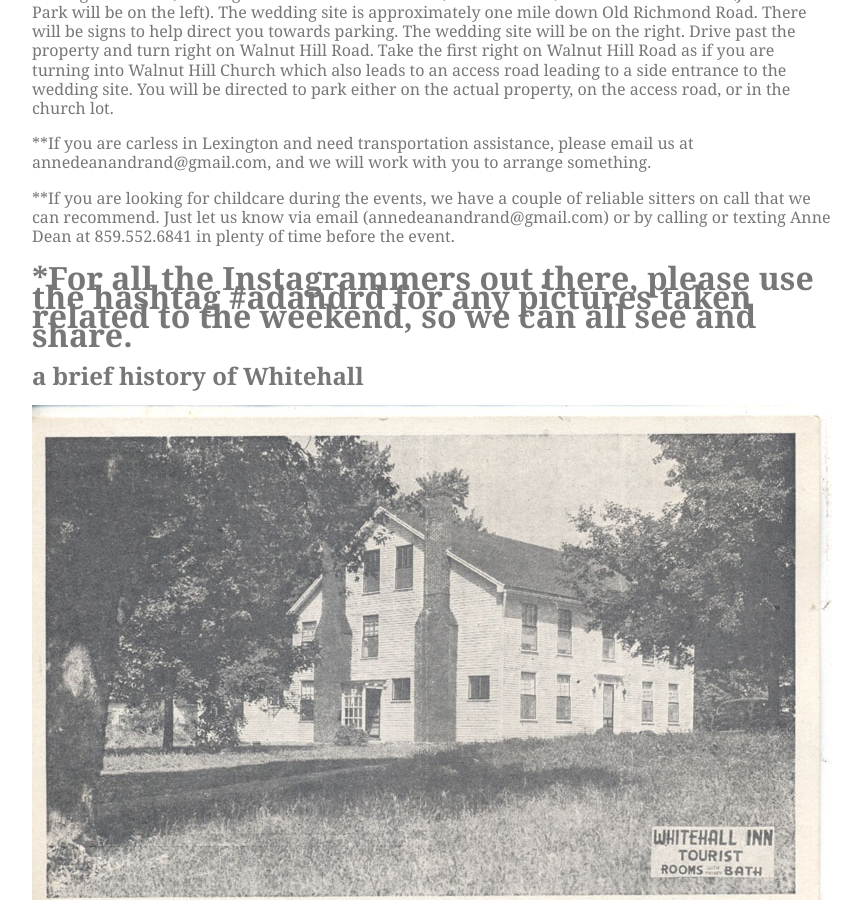
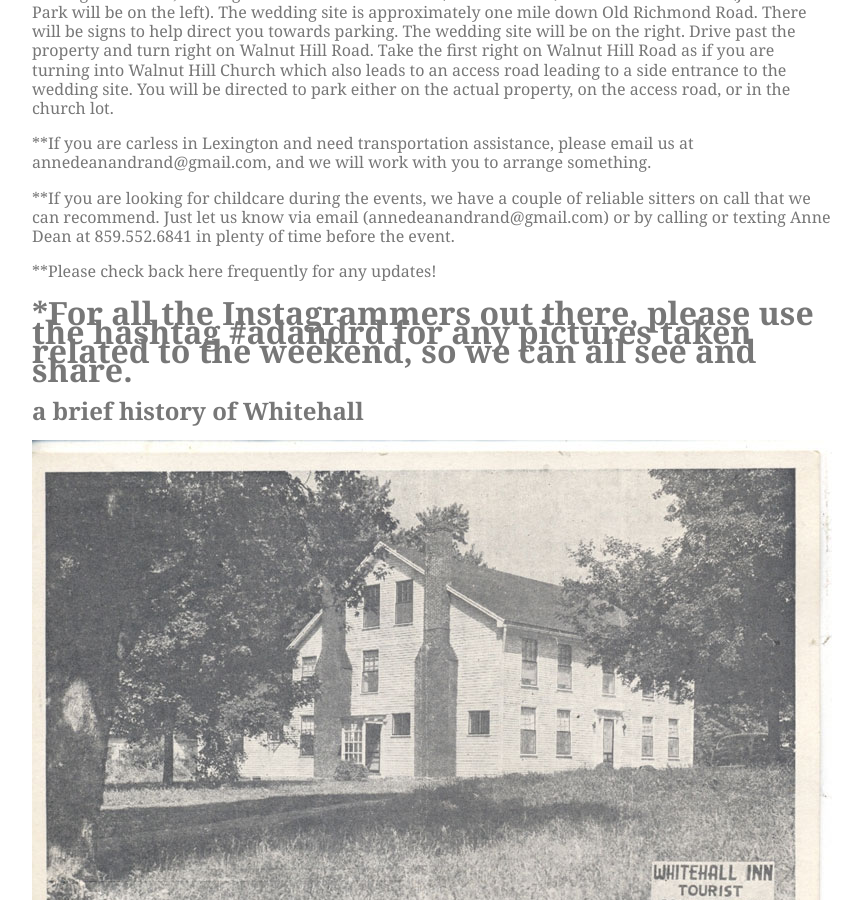
Before and after one commit to nikolaiwarner/annedeanandrand.com, a Jekyll site: the page built from weekend.md, in a window 1280 px wide and 900 px high, scrolled down 1021 px. Shown: the whole window, without its empty margins (208-1071 px from the left). Built offline with Jekyll 4.4.1, drawn with Linux system fonts in a browser that asks for light colours.

Commit message:
Update weekend.md

```diff
--- a/weekend.md
+++ b/weekend.md
@@ -20,6 +20,8 @@ The adults-only (with the exception of family members) ceremony and reception wi
 **If you are looking for childcare during the events, we have a couple of reliable sitters on call that we can recommend. Just let us know via email (annedeanandrand@gmail.com) or by calling or texting Anne Dean at 859.552.6841 in plenty of time before the event.
 
 
+**Please check back here frequently for any updates!
+
 #*For all the Instagrammers out there, please use the hashtag  #adandrd for any pictures taken related to the weekend, so we can all see and share.
 
 ## a brief history of Whitehall
```
